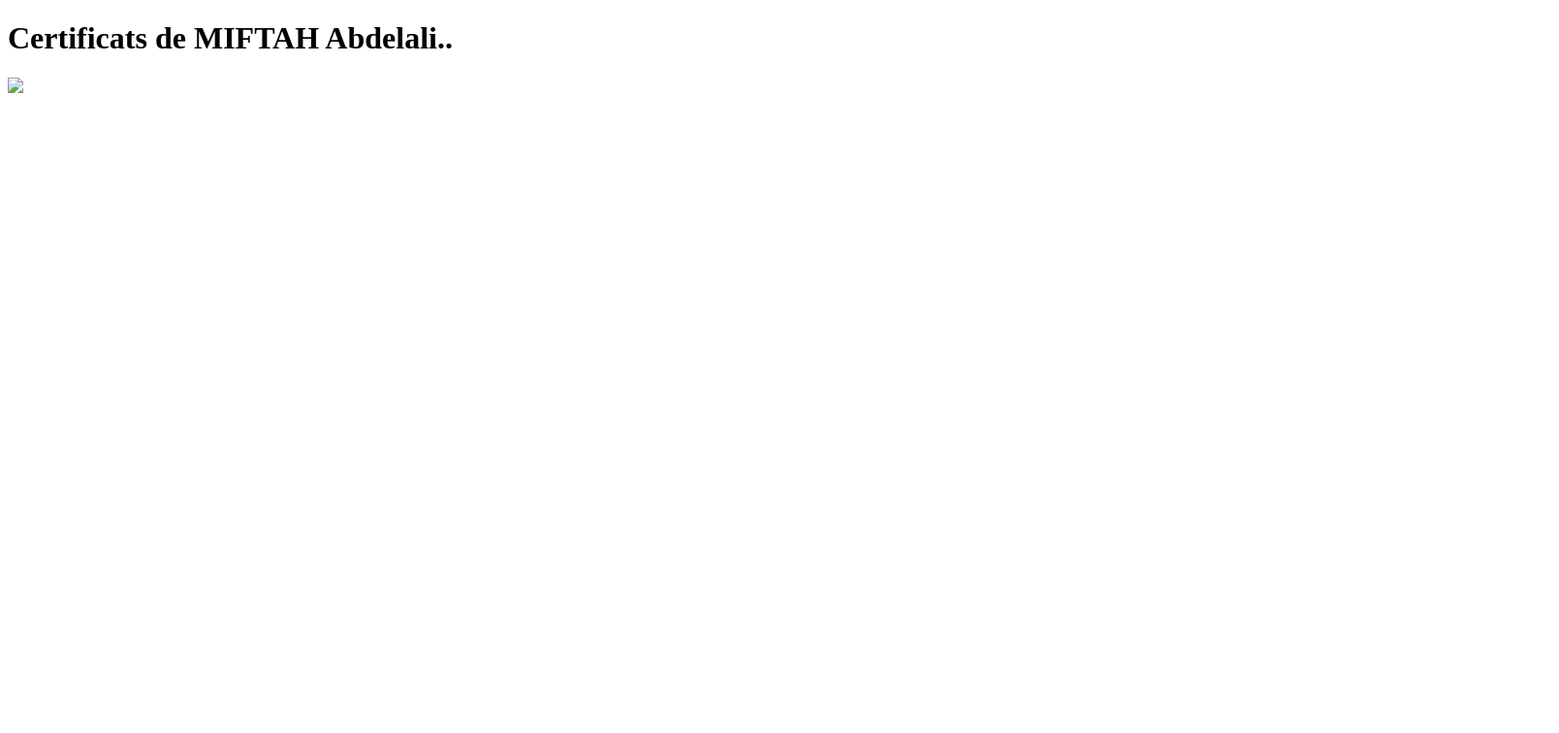
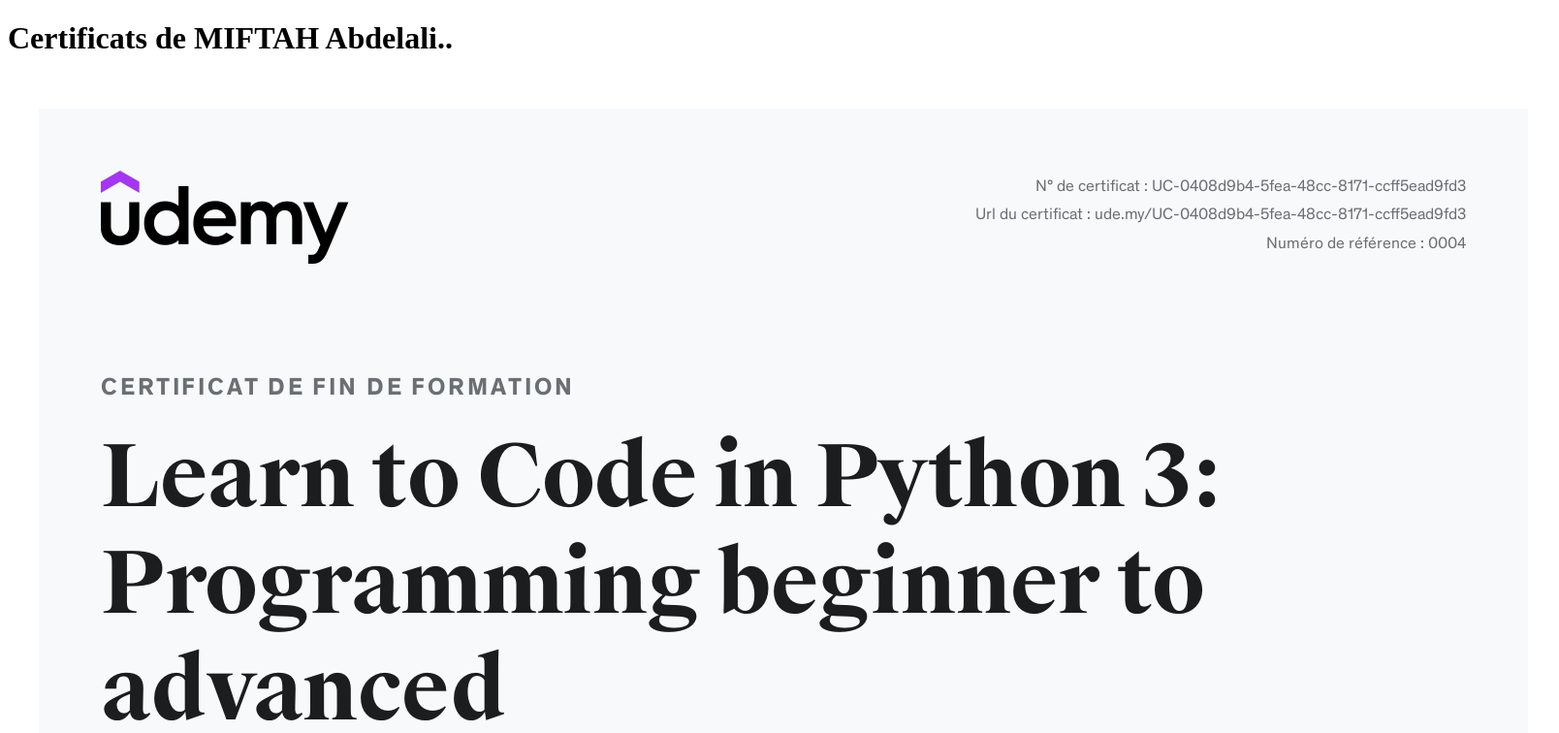
Before and after one commit to Abdel2320/Mon-site-web, a plain HTML site: page index.html in a window 1280 px wide. Shown: the top 756 px of the page at 97% size, 1608 px wide, since content can reach past the window. Drawn offline with Linux system fonts and the light colour scheme.

Commit message:
Update index.html

```diff
--- a/index.html
+++ b/index.html
@@ -8,6 +8,7 @@
 </head>
 <body>
     <h1>Certificats de MIFTAH Abdelali..</h1>
-  <img src="github.com/Abdel2320/Mon-site-web/blob/main/python.jpg">
+ <img src="https://raw.githubusercontent.com/Abdel2320/Mon-site-web/main/python.jpg" alt="Python Image">
+
 </body>
 </html>
```
